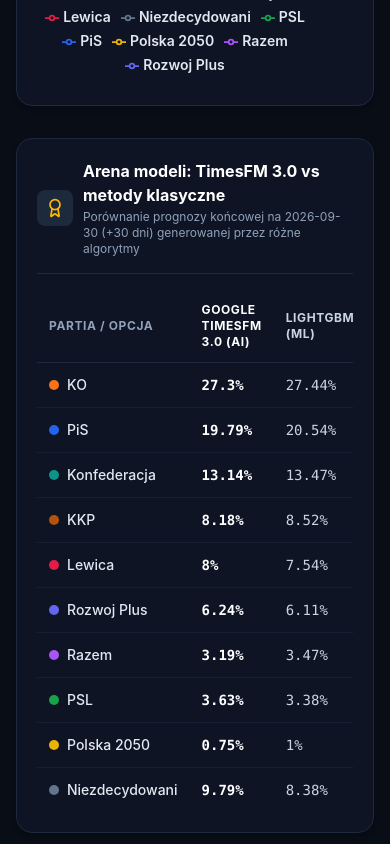
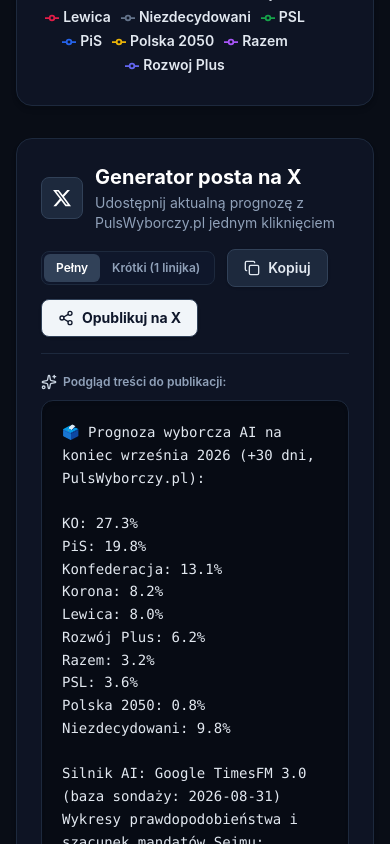
Before and after one commit to takzen/election-pulse-timesfm, a Next.js app in the folder web/: page / in a window 390 px wide. Shown: the part 4780-5624 px from the top of the page. Built offline with nearby package versions, Linux system fonts and the light colour scheme.

Commit message:
refactor: remove model arena table to keep dashboard clean and focused

```diff
--- a/web/app/page.tsx
+++ b/web/app/page.tsx
@@ -7,10 +7,10 @@
 import { FanChart } from "@/components/FanChart";
 import { TwitterCardExport } from "@/components/TwitterCardExport";
 import { AdSidebar } from "@/components/AdSidebar";
-import { Activity, Calendar, Award, ExternalLink } from "lucide-react";
+import { Activity, Calendar, ExternalLink } from "lucide-react";
 
 export default function Home() {
-  const { metadata, parties_meta, history, forecast_chart, baselines_comparison } = forecastsData;
+  const { metadata, parties_meta, history, forecast_chart } = forecastsData;
 
   // Governing coalition: KO + PSL + Polska 2050 + Nowa Lewica
   const coalitionTotal = roundOne(
@@ -105,55 +105,7 @@
               />
             </section>
 
-            {/* Model Arena */}
-            <section className="w-full">
-              <div className="rounded-2xl border border-slate-800 bg-[#0e1424] p-5 sm:p-6 shadow-md">
-                <div className="flex flex-col sm:flex-row sm:items-center sm:justify-between border-b border-slate-800 pb-4 gap-2">
-                  <div className="flex items-center gap-2.5">
-                    <div className="rounded-lg bg-slate-800 p-2 text-slate-200 flex-shrink-0">
-                      <Award className="h-5 w-5 text-amber-400" />
-                    </div>
-                    <div>
-                      <h3 className="text-base sm:text-lg font-bold text-white">Arena modeli: TimesFM 3.0 vs metody klasyczne</h3>
-                      <p className="text-xs sm:text-sm text-slate-400 mt-0.5">
-                        Porównanie prognozy końcowej na {metadata.target_date} (+30 dni) generowanej przez różne algorytmy
-                      </p>
-                    </div>
-                  </div>
-                </div>
 
-                <div className="mt-4 overflow-x-auto">
-                  <table className="w-full text-left text-sm sm:text-base">
-                    <thead className="border-b border-slate-800 text-xs sm:text-sm font-bold text-slate-400 uppercase tracking-wider">
-                      <tr>
-                        <th className="py-3 px-3">Partia / Opcja</th>
-                        <th className="py-3 px-3 text-white">Google TimesFM 3.0 (AI)</th>
-                        <th className="py-3 px-3 text-slate-300">LightGBM (ML)</th>
-                        <th className="py-3 px-3 text-slate-300">ARIMA (1,1,1)</th>
-                        <th className="py-3 px-3 text-slate-300">EWMA (Średnia ważona)</th>
-                      </tr>
-                    </thead>
-                    <tbody className="divide-y divide-slate-800/60 font-mono text-sm sm:text-base">
-                      {Object.entries(baselines_comparison).map(([party, comp]: [string, any]) => (
-                        <tr key={party} className="hover:bg-slate-800/20 transition">
-                          <td className="py-3 px-3 font-sans font-medium text-slate-200 flex items-center gap-2">
-                            <span
-                              className="h-2.5 w-2.5 rounded-full flex-shrink-0"
-                              style={{ backgroundColor: (parties_meta as any)[party]?.color || "#64748b" }}
-                            />
-                            <span>{party.replace("_", " ")}</span>
-                          </td>
-                          <td className="py-3 px-3 font-black text-white">{comp.TimesFM_3}%</td>
-                          <td className="py-3 px-3 text-slate-300">{comp.LightGBM}%</td>
-                          <td className="py-3 px-3 text-slate-400">{comp.ARIMA}%</td>
-                          <td className="py-3 px-3 text-slate-400">{comp.EWMA}%</td>
-                        </tr>
-                      ))}
-                    </tbody>
-                  </table>
-                </div>
-              </div>
-            </section>
 
             {/* Public Twitter / X Generator */}
             <section className="w-full">
```
